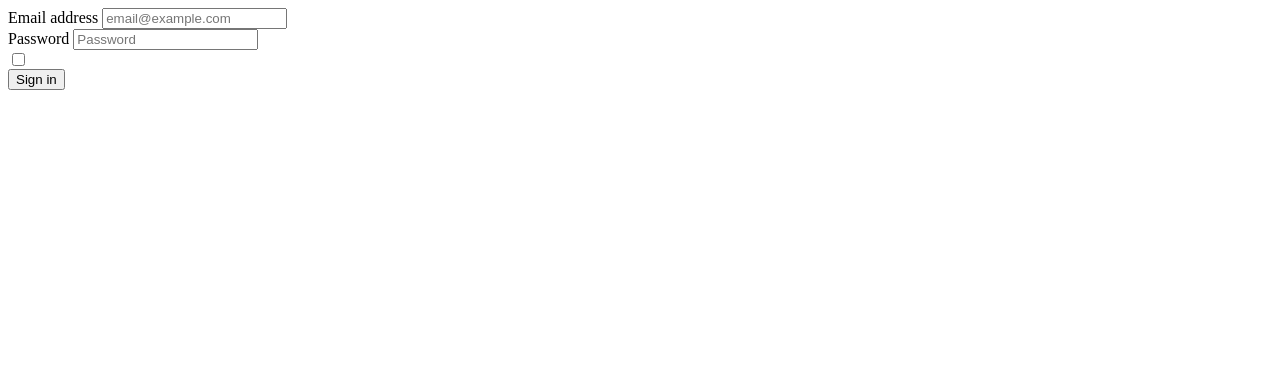
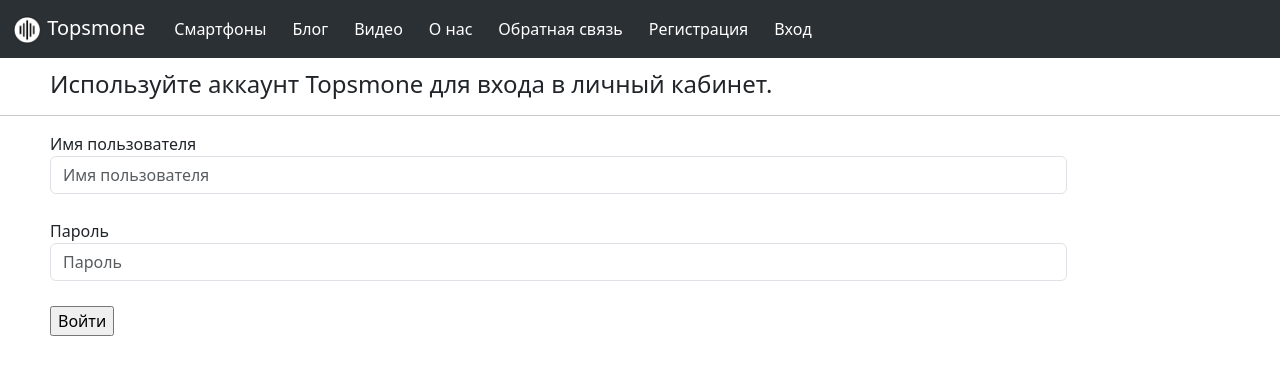
Before and after one commit to Shensitt/Topsmone, a Django app: page /login in a window 1280 px wide. Shown: the top 375 px of the page. Run offline with Django 3.2, Linux system fonts and the light colour scheme; some libraries are stand-ins or nearby versions.

Commit message:
сделан логин

```diff
--- a/App/templates/App/index.html
+++ b/App/templates/App/index.html
@@ -11,6 +11,8 @@
     <script src="{% static 'app/scripts/bootstrap.js' %}"></script>
     <script src="{% static 'app/scripts/respond.js' %}"></script>
     <script src="{% static 'app/scripts/jquery.validate.min.js' %}"></script>
+    {% block scripts %}{% endblock %}
+
 </head>
 <body>
     {% include 'navbar.html' %}
--- a/App/templates/App/login.html
+++ b/App/templates/App/login.html
@@ -1,19 +1,58 @@
-<div class="dropdown-menu">
-    <form class="px-4 py-3">
-        <div class="mb-3">
-            <label for="exampleDropdownFormEmail1" class="form-label">Email address</label>
-            <input type="email" class="form-control" id="exampleDropdownFormEmail1" placeholder="email@example.com">
-        </div>
-        <div class="mb-3">
-            <label for="exampleDropdownFormPassword1" class="form-label">Password</label>
-            <input type="password" class="form-control" id="exampleDropdownFormPassword1" placeholder="Password">
-        </div>
-        <div class="mb-3">
-            <div class="form-check">
-                <input type="checkbox" class="form-check-input" id="dropdownCheck">
-            </div>
-        </div>
-        <button type="submit" class="btn btn-primary">Sign in</button>
-    </form>
+{% extends "index.html" %}
 
+{% block navbarOnAbout %}
+
+<h2>Войти</h2>
+<div class="row">
+        <section id="loginForm">
+            <form action="." method="post" class="form-horizontal">
+                {% csrf_token %}
+                <h4 style="padding-left:50px">Используйте аккаунт Topsmone для входа в личный кабинет.</h4>
+                <hr />
+                <div class="form-group" >
+                    <label style="padding-left:50px" for="id_username" class="col-md-2 control-label">Имя пользователя</label>
+                    <div style="padding-left:50px" class="col-md-10">
+                        {{ form.username }}
+                    </div>
+                </div>
+                <div class="form-group" style="padding-top:25px">
+                    <label style="padding-left:50px" for="id_password" class="col-md-2 control-label">Пароль</label>
+                    <div style="padding-left:50px" class="col-md-10">
+                        {{ form.password }}
+                    </div>
+                </div>
+                <div class="form-group" style="padding-top:25px">
+                    <div style="padding-left:50px" class="col-md-offset-2 col-md-10">
+                        <input type="hidden" name="next" value="/" />
+                        <input type="submit" value="Войти" id="send">
+                        <script>
+                            function b_color_in() {
+                                $('#send').css('background-color', '#DBDFEA');
+                                $('#send').css('color', 'Black');
+                            }
+                            function b_color_out() {
+                                $('#send').css('background-color', '');
+                                $('#send').css('color', '');
+                            }
+                            $('#send').mouseover(b_color_in);
+                            $('#send').mouseout(b_color_out);
+                        </script>
+                    </div>
+                </div>
+                {% if form.errors %}
+                <p style="padding-left:50px" class="validation-summary-errors">Пожалуйста введите корректное имя пользователя и пароль.</p>
+                {% endif %}
+            </form>
+        </section>
+        <section id="socialLoginForm"></section>
 </div>
+
+{% endblock navbarOnAbout %}
+
+
+{% block scripts %}
+
+    {% load static %}
+<script src="{% static 'app/scripts/jquery.validate.min.js' %}"></script>
+
+{% endblock %}
--- a/App/templates/App/loginpartial.html
+++ b/App/templates/App/loginpartial.html
@@ -9,8 +9,10 @@
 
 {% else %}
 
-<ul class="nav navbar-nav navbar-right">
+<!-- <ul class="nav navbar-nav navbar-right">
     <li><a href="{% url 'login' %}">Войти</a></li>
-</ul>
-
+</ul> -->
+<li class="nav-item navbar-item">
+    <a class="nav-link active" aria-current="page" href="{% url 'login' %}">Вход</a>
+</li>
 {% endif %}
--- a/App/templates/App/navbar.html
+++ b/App/templates/App/navbar.html
@@ -32,9 +32,9 @@
                 <li class="nav-item navbar-item">
                     <a class="nav-link active" aria-current="page" href="registration">Регистрация</a>
                 </li>
-                <li class="nav-item navbar-item">
+               <!--  <li class="nav-item navbar-item">
                     <a class="nav-link active" aria-current="page" href="login">Вход</a>
-                </li>
+                </li> -->
                 {% endif %}
 
                 {% if user.is_superuser %}
@@ -43,11 +43,11 @@
                 </li>
                 {% endif %}
 
-
+                {% include 'loginpartial.html' %}
 
             </ul>
         </div>
     </div>
 </nav>
-
+ {% block scripts %}{% endblock %}
 <script src="{% static 'scripts/bootstrap.js' %}"></script>
--- a/Topsmone/urls.py
+++ b/Topsmone/urls.py
@@ -42,6 +42,7 @@ urlpatterns = [
     path('phones',phones_page),
     path('contacts', anketa),
     path('registration', registration, name='registration'),
+    # path('login/registration', registration, name='registration'),
     path('blog', views.blog, name='blog'),
     path('newpost', views.newpost, name='newpost'),
     path('videopost', views.videopost, name='videopost'),
@@ -50,15 +51,15 @@ urlpatterns = [
          LoginView.as_view
          (
              template_name='login.html',
-             authentication_form=AuthenticationForm,
-             # extra_content=
-             # {
-             #     'title':'Войти',
-             #     'year':datetime.now().year,
-             # }
+             authentication_form=forms.BootstrapAuthenticationForm,
+             extra_context=
+             {
+                 'title': 'Вход',
+                 'year' : datetime.now().year,
+             }
          ),
-         name='login'
-    )
+         name='login'),
+    path('logout', LogoutView.as_view(next_page='/'), name='logout')
 ]
 
 urlpatterns+=static(settings.MEDIA_URL, document_root=settings.MEDIA_ROOT)
```
Also changed, not shown: db.sqlite3, 1 other file.
